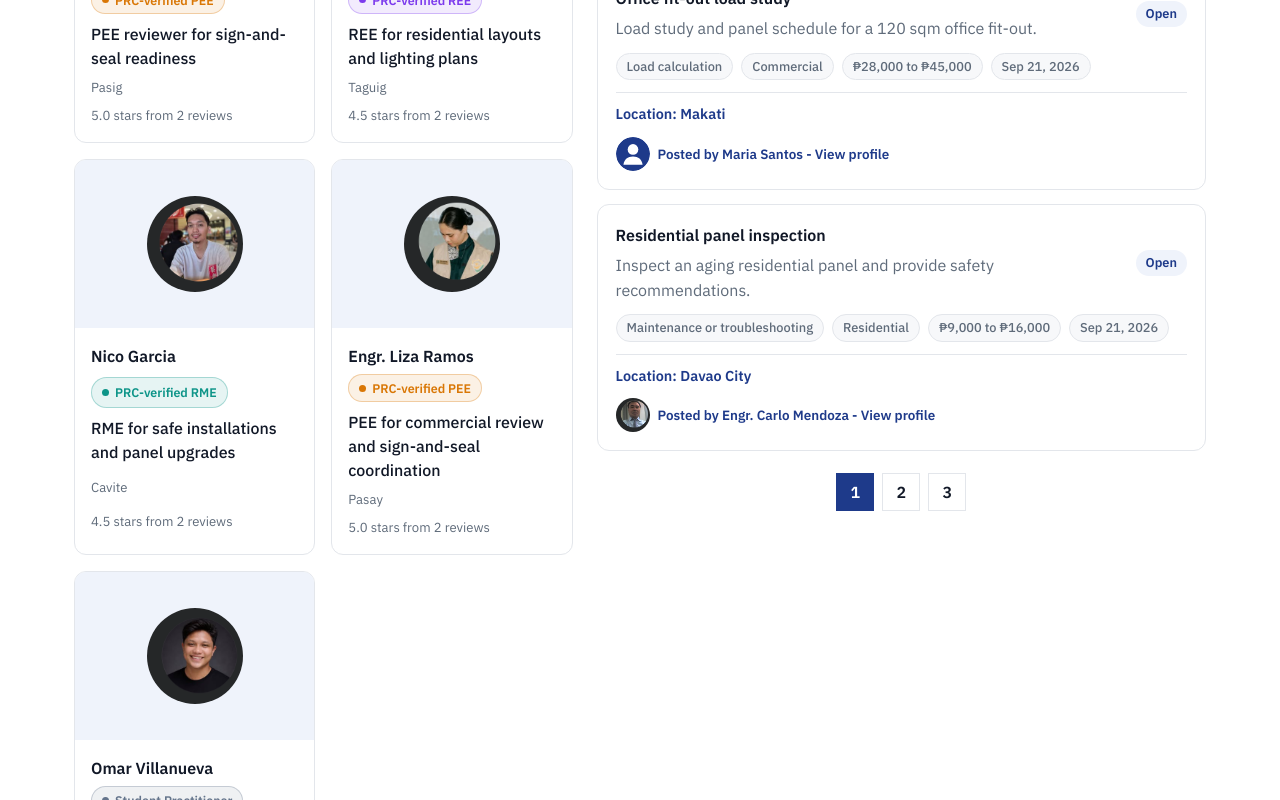
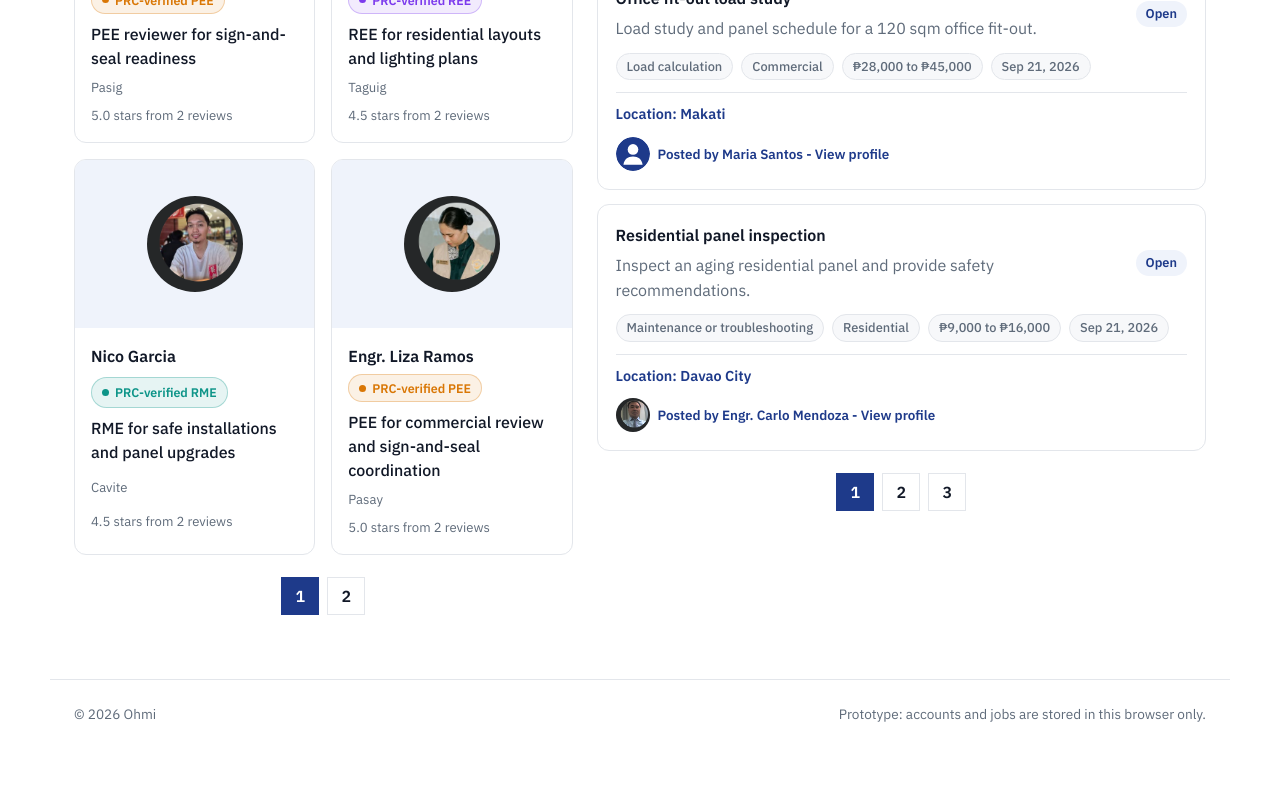
Before and after one commit to Sel1207/Ohmi, a React (Vite) app: page /marketplace in a window 1280 px wide. Shown: the part 1613-2413 px from the top of the page. After the commit the page ends 2361 px from the top, so only its background shows below. Built offline with nearby package versions, Linux system fonts and the light colour scheme.

Commit message:
feat: yes

```diff
--- a/src/pages/Marketplace.tsx
+++ b/src/pages/Marketplace.tsx
@@ -12,6 +12,7 @@ import { errorMessage } from '../utils/errors';
 import { useAuth } from '../hooks/useAuth';
 
 const JOBS_PER_PAGE = 6;
+const DESIGNERS_PER_PAGE = 8;
 
 export function Marketplace() {
   const { user } = useAuth();
@@ -23,6 +24,7 @@ export function Marketplace() {
   const [searchInput, setSearchInput] = useState('');
   const [searchTerm, setSearchTerm] = useState('');
   const [currentPage, setCurrentPage] = useState(1);
+  const [designerPage, setDesignerPage] = useState(1);
   const [designers, setDesigners] = useState<DesignerProfileView[]>([]);
   const [jobs, setJobs] = useState<Job[]>([]);
   const [members, setMembers] = useState<Record<string, { name: string; avatarUrl?: string }>>({});
@@ -57,6 +59,7 @@ export function Marketplace() {
         setJobs(user ? jobData.filter((job) => job.clientId !== user.id) : jobData);
         setMembers(Object.fromEntries(userData.map((member) => [member.id, member])));
         setCurrentPage(1);
+        setDesignerPage(1);
       } catch (err) {
         if (alive) setError(errorMessage(err));
       } finally {
@@ -91,6 +94,8 @@ export function Marketplace() {
 
   const totalPages = Math.max(1, Math.ceil(filteredJobs.length / JOBS_PER_PAGE));
   const visibleJobs = filteredJobs.slice((currentPage - 1) * JOBS_PER_PAGE, currentPage * JOBS_PER_PAGE);
+  const designerTotalPages = Math.max(1, Math.ceil(designers.length / DESIGNERS_PER_PAGE));
+  const visibleDesigners = designers.slice((designerPage - 1) * DESIGNERS_PER_PAGE, designerPage * DESIGNERS_PER_PAGE);
 
   return (
     <main className="page marketplace-shell">
@@ -181,7 +186,7 @@ export function Marketplace() {
               <div className="card empty-state">No designers match these filters.</div>
             ) : (
               <div className="card-grid">
-                {designers.map((profile) => {
+                {visibleDesigners.map((profile) => {
                   const image = profile.portfolio[0]?.imageUrls[0];
                   return (
                     <Link className="profile-card" to={`/designers/${profile.userId}`} key={profile.userId}>
@@ -209,6 +214,21 @@ export function Marketplace() {
                 })}
               </div>
             )}
+            {designerTotalPages > 1 ? (
+              <nav className="pagination" aria-label="Designer profile pages">
+                {Array.from({ length: designerTotalPages }, (_, index) => index + 1).map((pageNumber) => (
+                  <button
+                    className={pageNumber === designerPage ? 'active' : ''}
+                    type="button"
+                    key={pageNumber}
+                    onClick={() => setDesignerPage(pageNumber)}
+                    aria-current={pageNumber === designerPage ? 'page' : undefined}
+                  >
+                    {pageNumber}
+                  </button>
+                ))}
+              </nav>
+            ) : null}
           </section>
 
           <section className="stack">
```
